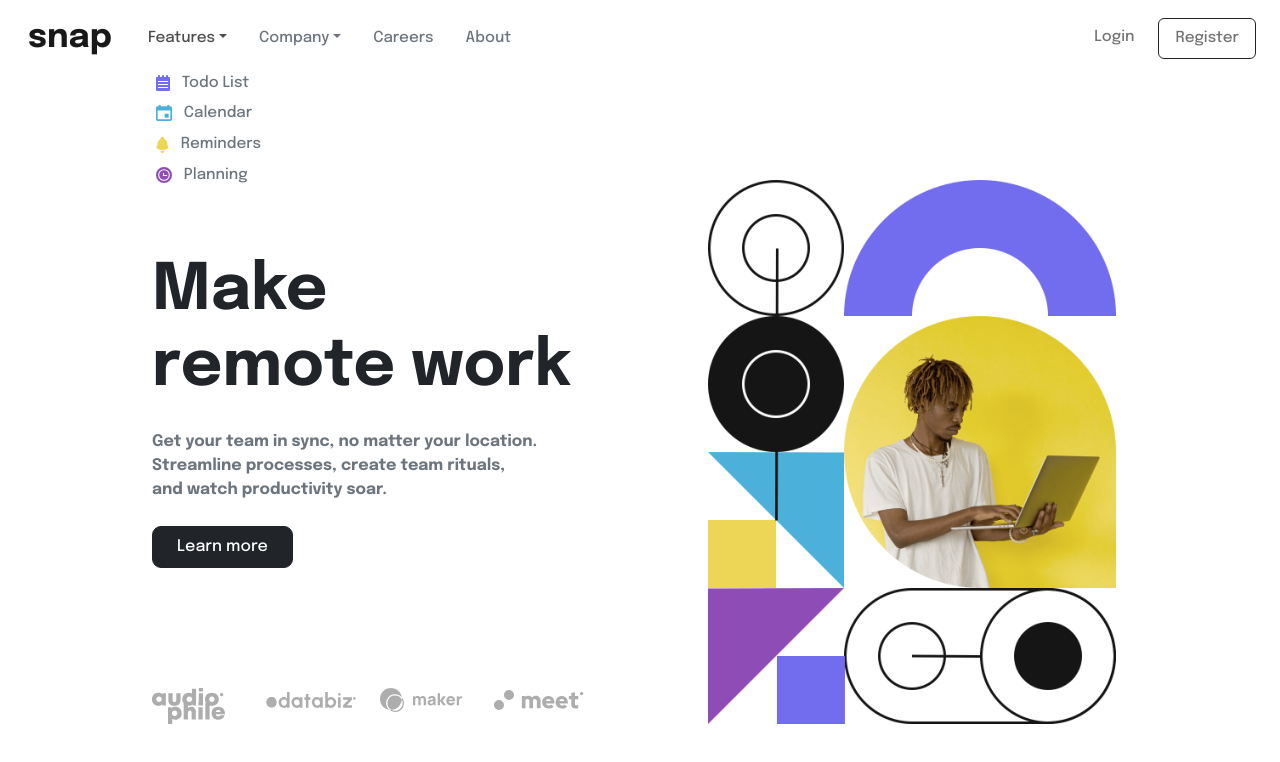
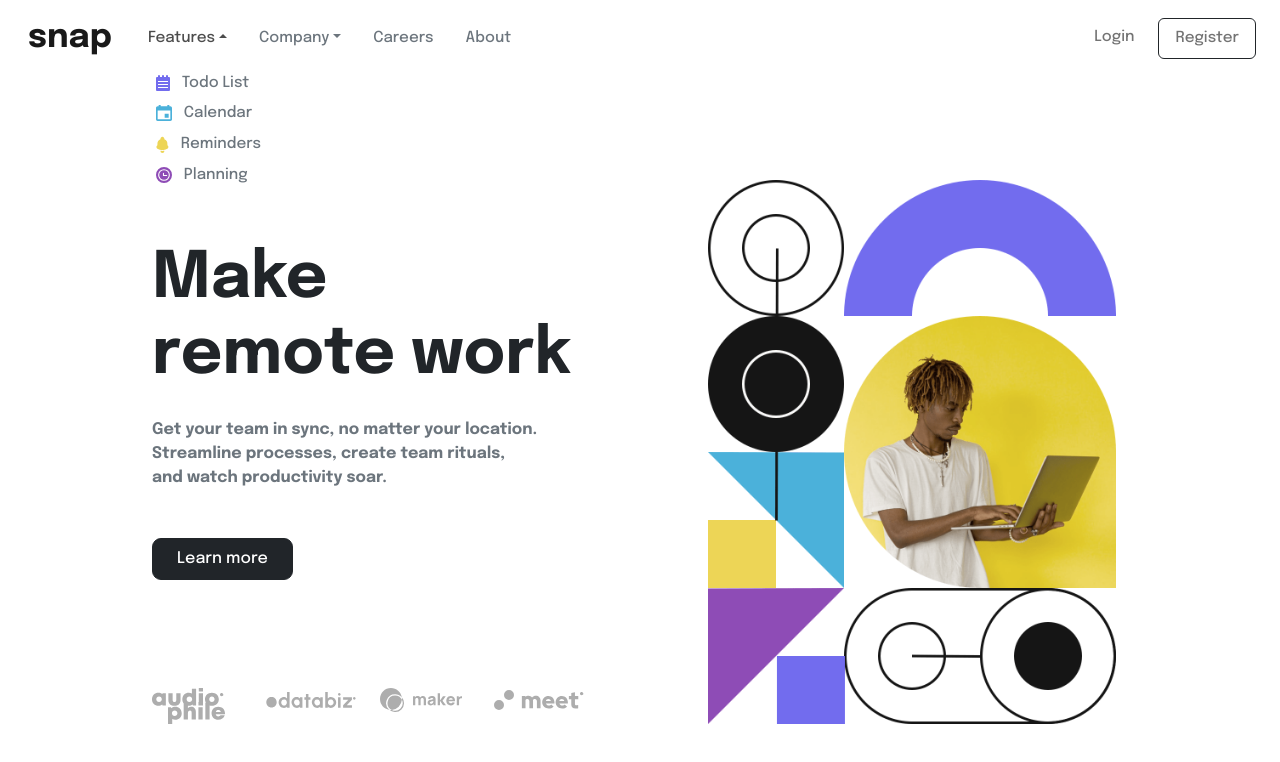
Before and after one commit to Ak-ko/intro-section-with-dropdown-navigation-main, a plain HTML site: page index.html in a window 1280 px wide. Both pictures are taken after a click on the link "Features". Drawn offline with Linux system fonts and the light colour scheme.

Commit message:
adding files

```diff
--- a/css/style.css
+++ b/css/style.css
@@ -62,4 +62,17 @@ nav ul li a {
     .header {
         font-size:4rem;
     }
+
+    .dropdown-toggle::after {
+        transform:rotate(0deg);
+    }
+
+    .dropdown-toggle:hover::after {
+        transform:rotate(0deg);
+    }
+
+    .dropdown-toggle:focus::after {
+        transform:rotate(-180deg);
+    }
+
 }
--- a/index.html
+++ b/index.html
@@ -192,7 +192,7 @@
                 create team rituals,<br class="d-xl-block d-lg-block d-none" />
                  and watch productivity soar.
               </p>
-              <div class="mb-4">
+              <div class="mt-xl-4 mt-lg-4 mb-4">
                 <button class="btn btn-dark px-4 py-2" style="border-radius:9px;">Learn more</button>
               </div>
             </div>
```
